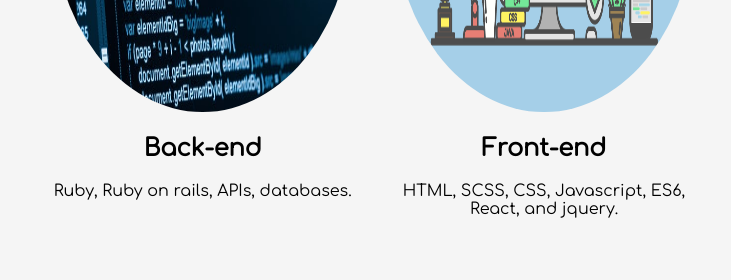
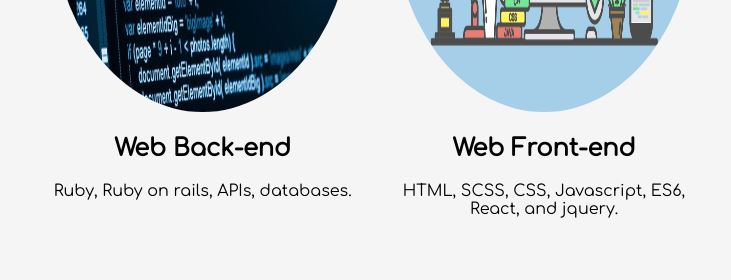
Before and after one commit to Thekraalowais/portfolio, a plain HTML site: page index.html in a window 1280 px wide. Shown: the part 1700-1980 px from the top of the page, 96-827 px from the left. Drawn offline with nearby package versions, Linux system fonts and the light colour scheme.

Commit message:
update skills

```diff
--- a/index.html
+++ b/index.html
@@ -39,12 +39,12 @@
       <div class="container">
         <div class="col-4 sm-col-12">
           <img src="images/backend.jpg" class="skill-pics" />
-          <h2>Back-end</h2>
+          <h2>Web Back-end</h2>
           <p>Ruby, Ruby on rails, APIs, databases.</p>
         </div>
         <div class="col-4 sm-col-12">
           <img src="images/front.png" class="skill-pics" />
-          <h2>Front-end</h2>
+          <h2>Web Front-end</h2>
           <p>HTML, SCSS, CSS, Javascript, ES6, React, and jquery.</p>
         </div>
         <div class="col-4 sm-col-12">
```
